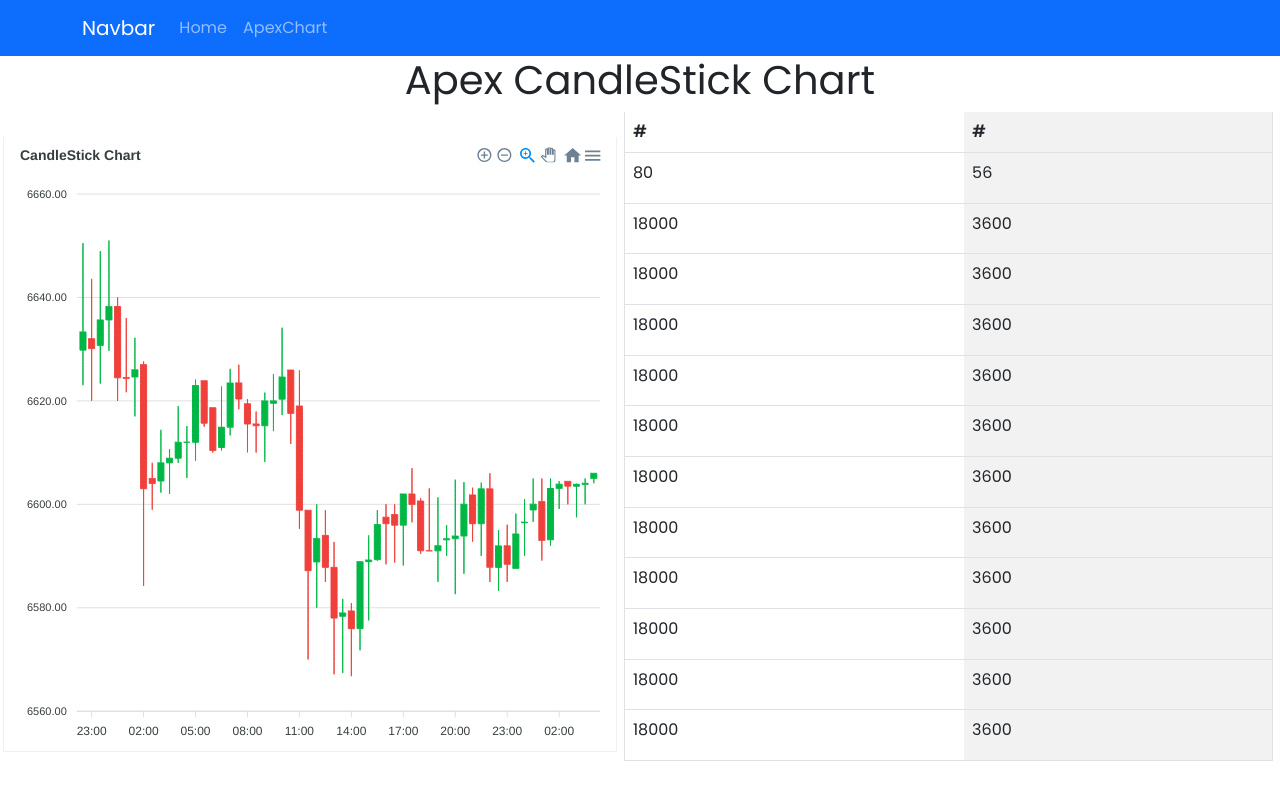
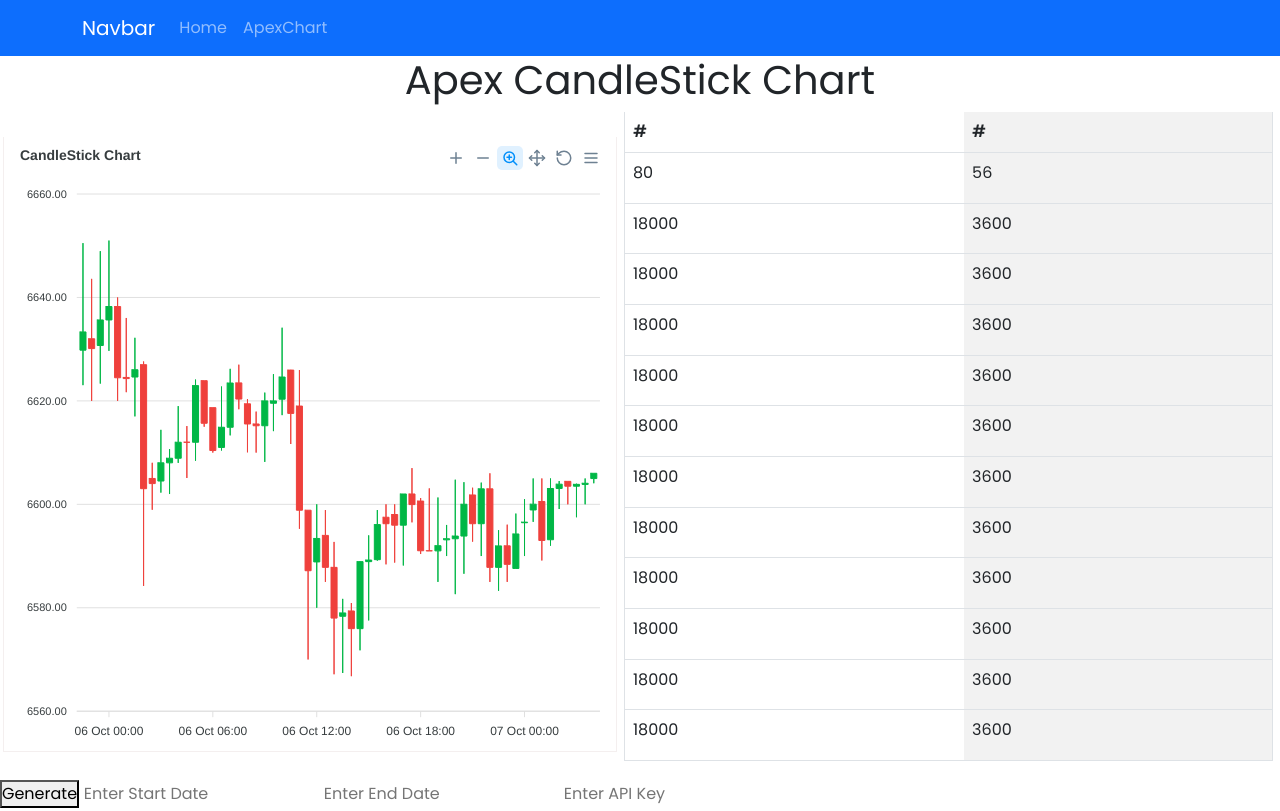
Before and after one commit to Malcolmt129/COSC431-Project, a React (Create React App) app in the folder client/: page /apexchart in a window 1280 px wide. Built offline with nearby package versions, Linux system fonts and the light colour scheme.

Commit message:
Grabbed data from backend in client, converted to fit new data style

```diff
--- a/client/package.json
+++ b/client/package.json
@@ -2,12 +2,14 @@
   "name": "client",
   "version": "0.1.0",
   "private": true,
+  "proxy": "http://localhost:5000",
   "dependencies": {
     "@testing-library/jest-dom": "^5.16.5",
     "@testing-library/react": "^13.4.0",
     "@testing-library/user-event": "^13.5.0",
     "bootstrap": "^5.2.2",
     "react": "^18.2.0",
+    "react-apexcharts": "^1.4.0",
     "react-bootstrap": "^2.6.0",
     "react-dom": "^18.2.0",
     "react-scripts": "5.0.1",
--- a/client/src/App.js
+++ b/client/src/App.js
@@ -1,4 +1,4 @@
-import React from 'react'
+import React, {useState, useEffect} from 'react'
 import { BrowserRouter as Router, Routes, Route } from 'react-router-dom'
 import LandingPage from './components/pages/LandingPage'
 import LoginPage from './components/pages/LoginPage'
--- a/client/src/components/pages/ApexChart.js
+++ b/client/src/components/pages/ApexChart.js
@@ -64,6 +64,10 @@ const TableCoin=()=> {
       </Table>
     );
   }
+
+async function setChart(){
+  const b = await fetch('http://localhost:5000/graphdata/2022-01-01/2022-01-02/C8840AED-9AC5-4F51-B1F3-8212FC3F5F0A/false').then(res => res.json());
+}
 
 class ApexChart extends React.Component {
     constructor(props) {
@@ -342,9 +346,13 @@ class ApexChart extends React.Component {
           <>
             <h1 className='text-center'>Apex CandleStick Chart</h1>
             <div id="chart" className='d-flex flex-row'>
-                <Chart className="chart-custom" options={this.state.options} series={this.state.series} type="candlestick" width={600} height={600} />
+                <Chart className="chart-custom" options={this.state.options} series={this.state.series} type="candlestick" width={600} height={600}/>
                 <TableCoin/>
             </div>
+            <button onClick={setChart}>Generate</button>
+            <input required id='timeStart' type='text' placeholder='Enter Start Date'></input>
+            <input required id='timeEnd' type='text' placeholder='Enter End Date'></input>
+            <input required id='APIKey' type='text' placeholder='Enter API Key'></input>
             </>
       );
     }
```
Also changed, not shown: 2 other files (tests, documents, lock files or other folders).
